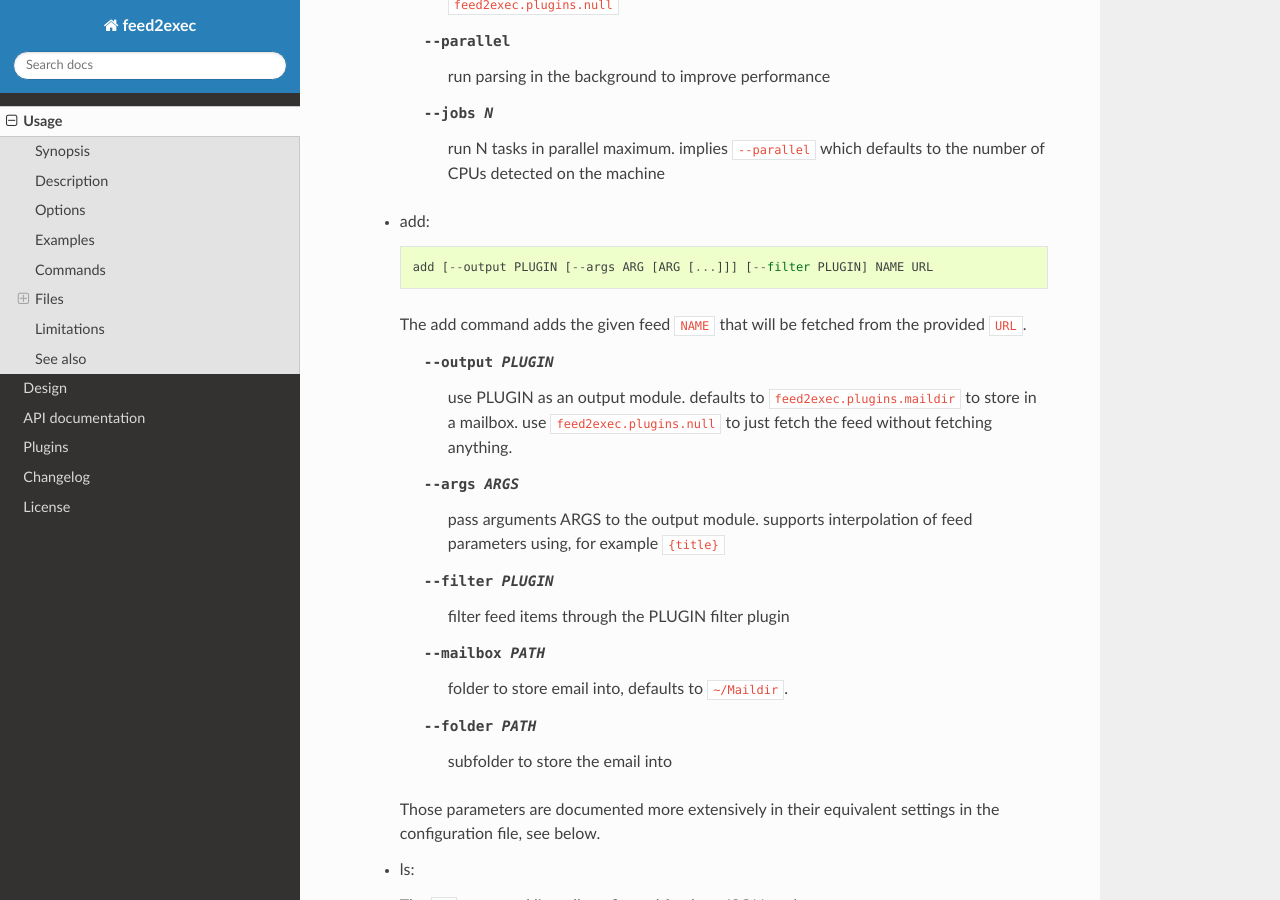
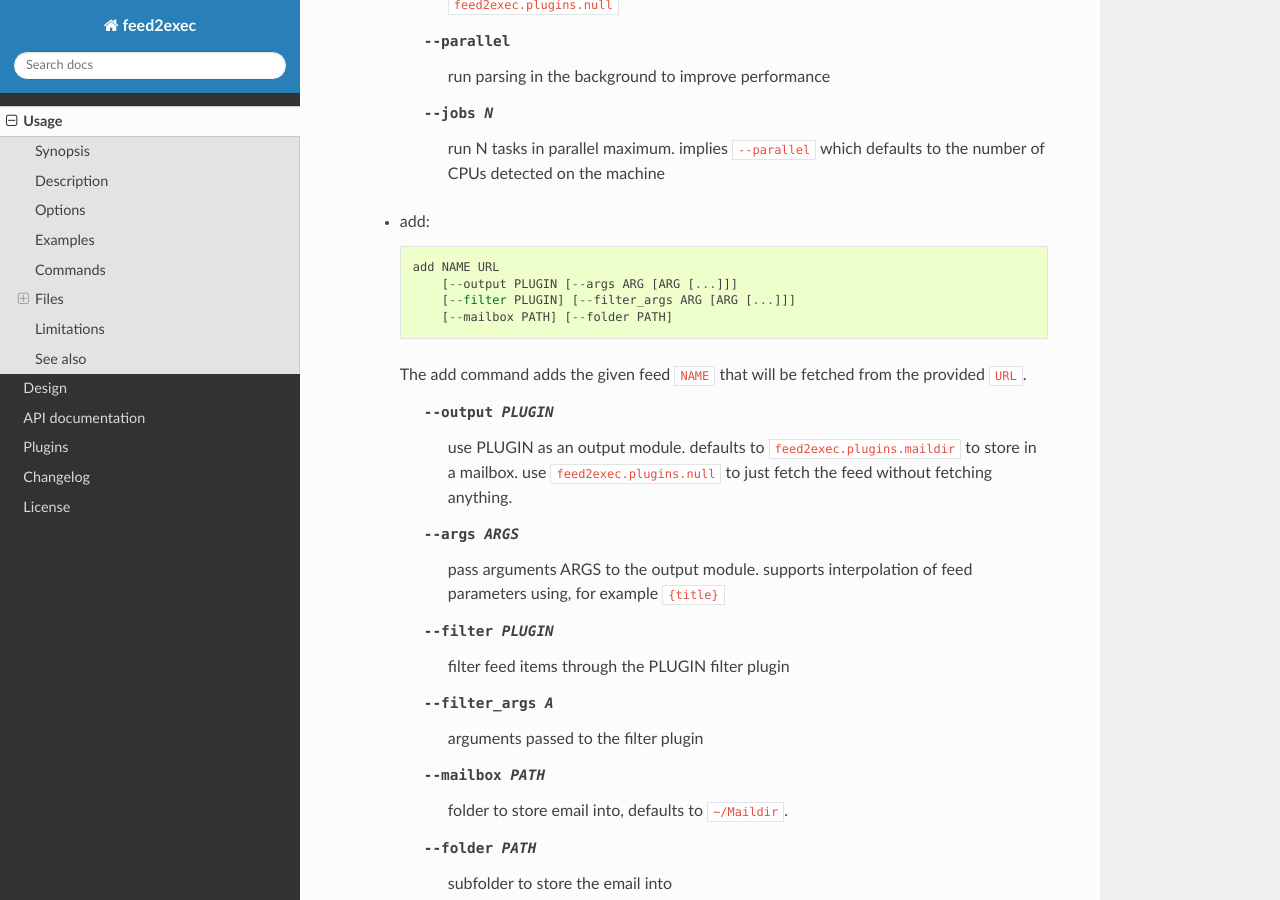
Before and after one commit to timb-machine-mirrors/anarcat-feed2exec, a Sphinx documentation site: the page built from doc/usage.rst, in a window 1280 px wide and 900 px high, scrolled down 2580 px. Built offline with Sphinx 7.4.7 and the Read the Docs theme 2.0.0, drawn with Linux system fonts in a browser that asks for light colours; the version number could not be read and is left out.

Commit message:
add missing documentation about add command to the manpage

```diff
--- a/doc/usage.rst
+++ b/doc/usage.rst
@@ -62,7 +62,10 @@
 
  * add::
 
-     add [--output PLUGIN [--args ARG [ARG [...]]] [--filter PLUGIN] NAME URL
+     add NAME URL
+         [--output PLUGIN [--args ARG [ARG [...]]]
+         [--filter PLUGIN] [--filter_args ARG [ARG [...]]]
+         [--mailbox PATH] [--folder PATH]
 
    The add command adds the given feed ``NAME`` that will be fetched
    from the provided ``URL``.
@@ -77,6 +80,7 @@
                         parameters using, for example ``{title}``
        --filter PLUGIN  filter feed items through the PLUGIN filter
                         plugin
+       --filter_args A  arguments passed to the filter plugin
        --mailbox PATH   folder to store email into, defaults to
                         ``~/Maildir``.
        --folder PATH    subfolder to store the email into
```
